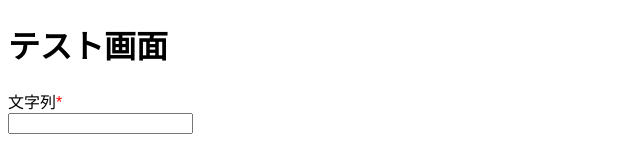
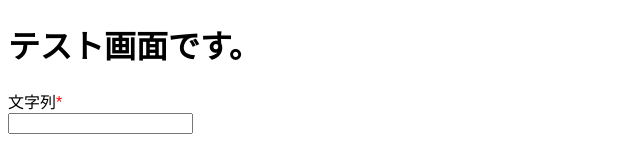
Before and after one commit to aknk8/test1, a plain HTML site: page index.html in a window 1280 px wide. Shown: the top 152 px of the page, without its empty margins (0-640 px from the left). Drawn offline with Linux system fonts and the light colour scheme.

Commit message:
Update index.html

```diff
--- a/index.html
+++ b/index.html
@@ -12,7 +12,7 @@
   </style>
 </head>
 <body>
-  <h1>テスト画面</h1>
+  <h1>テスト画面です。</h1>
   <form id="myForm" novalidate>
     <!-- 文字列入力（必須） -->
     <div class="form-group">
```
